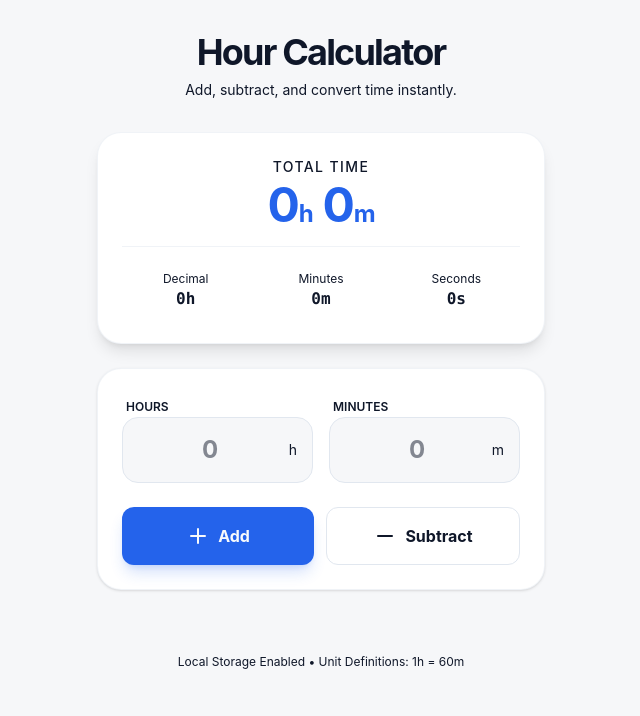
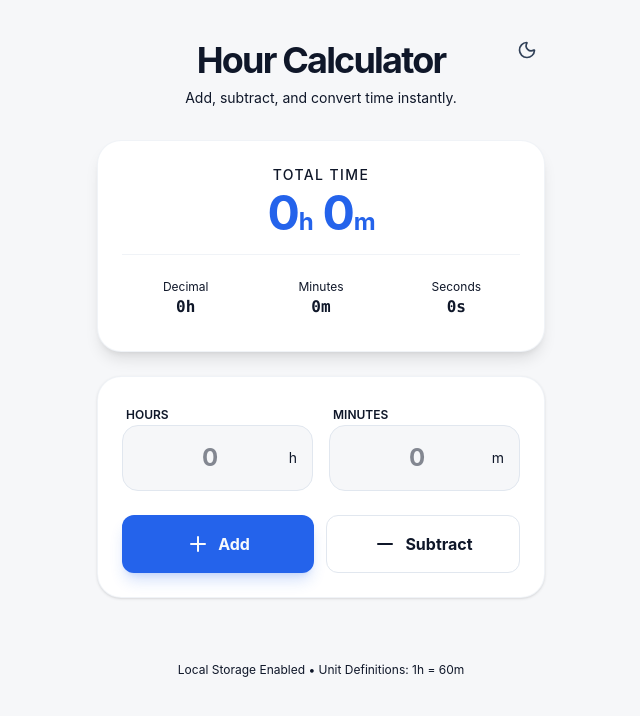
Before and after one commit to xxlemon-io/HourCalculator, a React (Vite) app: page / in a window 1280 px wide. Shown: the top 716 px of the page, without its empty margins (319-959 px from the left). Built offline with nearby package versions, Linux system fonts and the light colour scheme.

Commit message:
feat: Initialize application structure with history list and theme toggle components.

```diff
--- a/src/App.tsx
+++ b/src/App.tsx
@@ -2,6 +2,7 @@ import { useHourCalculator } from './hooks/useHourCalculator';
 import { Display } from './components/Display';
 import { ControlPanel } from './components/ControlPanel';
 import { HistoryList } from './components/HistoryList';
+import { ThemeToggle } from './components/ThemeToggle';
 
 function App() {
   const {
@@ -16,11 +17,14 @@ function App() {
   const conversions = getConversions(currentSeconds);
 
   return (
-    <div className="min-h-screen bg-background flex flex-col items-center py-8 px-4 sm:px-6 lg:px-8 font-sans">
+    <div className="min-h-screen bg-background flex flex-col items-center py-8 px-4 sm:px-6 lg:px-8 font-sans transition-colors duration-300">
       <div className="w-full max-w-md space-y-8">
         {/* Header */}
-        <div className="text-center space-y-2">
-          <h1 className="text-3xl font-bold tracking-tighter text-foreground sm:text-4xl">
+        <div className="relative text-center space-y-2">
+          <div className="absolute right-0 top-0">
+            <ThemeToggle />
+          </div>
+          <h1 className="text-3xl font-bold tracking-tighter text-foreground sm:text-4xl pt-2">
             Hour Calculator
           </h1>
           <p className="text-muted-foreground text-sm">
--- a/src/components/HistoryList.tsx
+++ b/src/components/HistoryList.tsx
@@ -41,7 +41,9 @@ export const HistoryList = ({ history, onClear, onUndo }: HistoryListProps) => {
                             className="bg-card/50 border border-border/50 p-3 rounded-xl flex items-center justify-between group"
                         >
                             <div className="flex items-center gap-3">
-                                <span className={`w-8 h-8 rounded-full flex items-center justify-center text-xs font-bold ${item.operation === 'add' ? 'bg-green-100 text-green-700' : 'bg-red-100 text-red-700'
+                                <span className={`w-8 h-8 rounded-full flex items-center justify-center text-xs font-bold ${item.operation === 'add'
+                                    ? 'bg-green-100 text-green-700 dark:bg-green-900/30 dark:text-green-400'
+                                    : 'bg-red-100 text-red-700 dark:bg-red-900/30 dark:text-red-400'
                                     }`}>
                                     {item.operation === 'add' ? '+' : '-'}
                                 </span>
--- /dev/null
+++ b/src/components/ThemeToggle.tsx
@@ -0,0 +1,42 @@
+import { useEffect, useState } from 'react';
+import { Moon, Sun } from 'lucide-react';
+import { motion } from 'framer-motion';
+
+export const ThemeToggle = () => {
+    const [isDark, setIsDark] = useState(() => {
+        if (typeof window !== 'undefined') {
+            return (
+                localStorage.getItem('theme') === 'dark' ||
+                (!('theme' in localStorage) &&
+                    window.matchMedia('(prefers-color-scheme: dark)').matches)
+            );
+        }
+        return false;
+    });
+
+    useEffect(() => {
+        if (isDark) {
+            document.documentElement.classList.add('dark');
+            localStorage.setItem('theme', 'dark');
+        } else {
+            document.documentElement.classList.remove('dark');
+            localStorage.setItem('theme', 'light');
+        }
+    }, [isDark]);
+
+    return (
+        <motion.button
+            whileHover={{ scale: 1.05 }}
+            whileTap={{ scale: 0.95 }}
+            onClick={() => setIsDark(!isDark)}
+            className="p-2 rounded-full bg-secondary text-secondary-foreground hover:bg-secondary/80 transition-colors"
+            aria-label="Toggle theme"
+        >
+            {isDark ? (
+                <Sun className="w-5 h-5 text-yellow-500" />
+            ) : (
+                <Moon className="w-5 h-5 text-slate-700" />
+            )}
+        </motion.button>
+    );
+};
```
